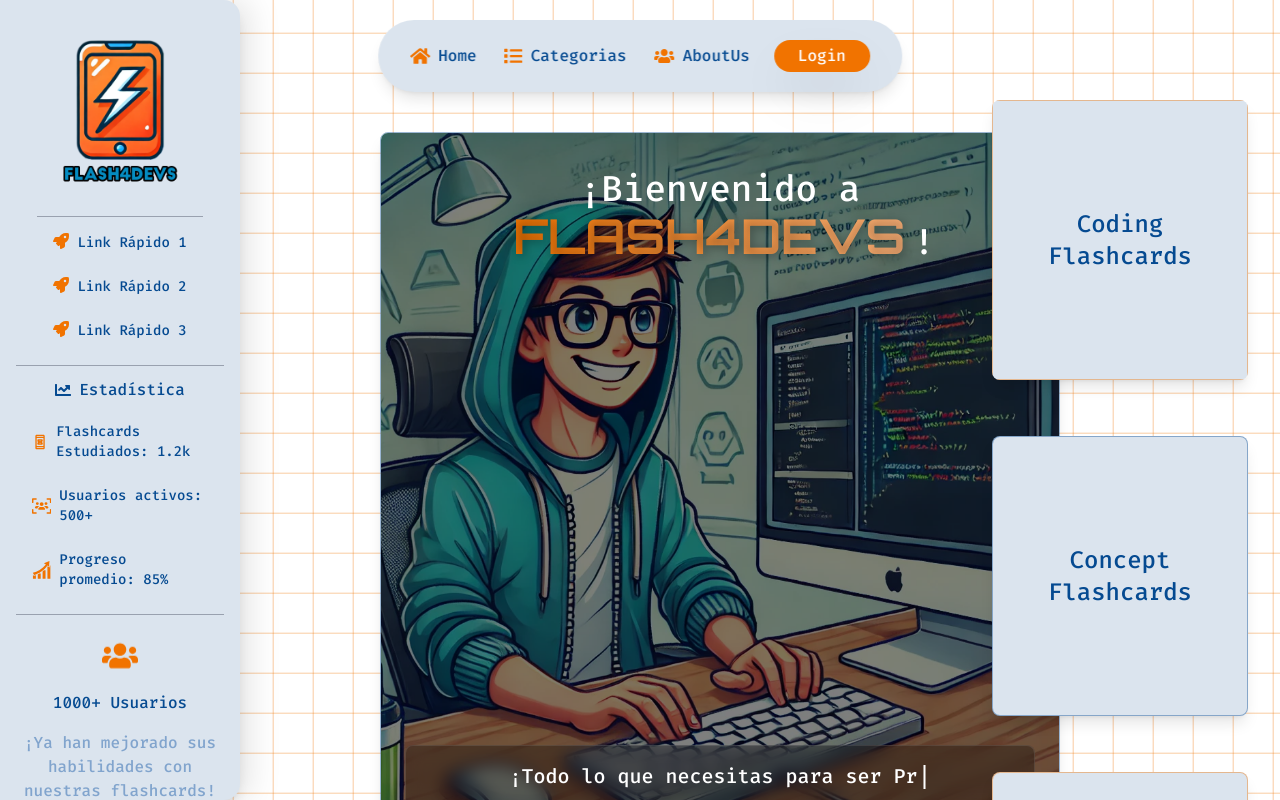
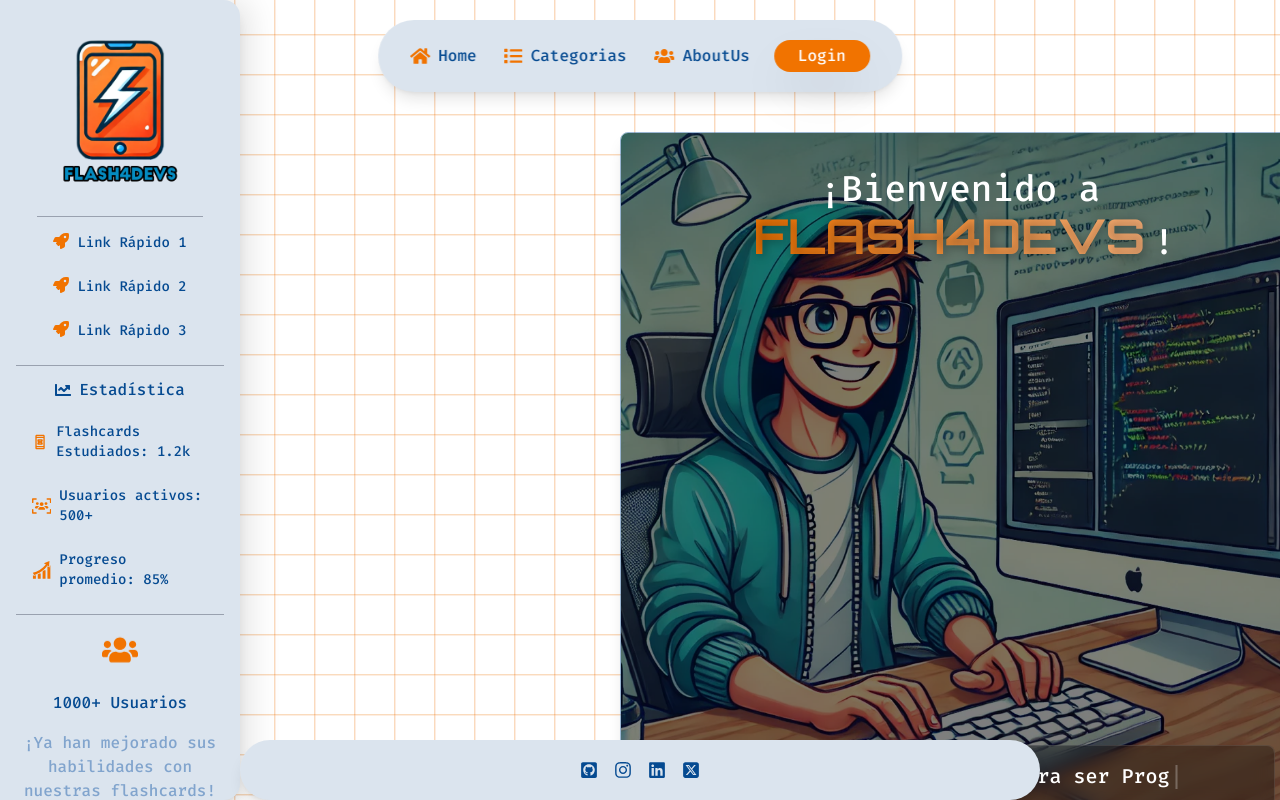
Before and after one commit to iZergiodev/Front-Flash4Devs, a React (Vite) app: page / in a window 1280 px wide. Shown: the top 800 px of the page. Built offline with nearby package versions, Linux system fonts and the light colour scheme.

Commit message:
Creado Footer, cambios de posicionamento

```diff
--- a/Home.jsx
+++ b/Home.jsx
@@ -3,13 +3,13 @@ import { Navbar } from "./src/components/Navbar";
 import { MenuRight } from "./src/components/MenuRight";
 import { SideBar } from "./src/components/SideBar";
 import { HeroSection } from "./src/components/HeroSection";
+import { Footer } from "./src/components/Footer";
 import AnimatedContent from "./src/components/effectcomponents/AnimatedContent";
 import { useUserStore } from "./src/store/userStore";
 import { motion } from "framer-motion";
 import { Link } from "react-router";
 import { useState } from "react";
 import useExtractInfo from "./src/hooks/useExtractInfo";
-import { FaUsers } from "react-icons/fa";
 
 export const Home = () => {
   const { isLogged } = useUserStore();
@@ -23,7 +23,7 @@ export const Home = () => {
 
   return (
     <>
-      <div className="relative w-full h-screen overflow-hidden">
+      <div className="relative w-full h-full">
         <AnimatedContent
           distance={150}
           direction="vertical"
@@ -43,9 +43,6 @@ export const Home = () => {
           ) : (
             ""
           )}
-          <HeroSection />
-          <Navbar />
-          <SideBar />
         </AnimatedContent>
         <Squares
           speed={0.1}
@@ -54,8 +51,12 @@ export const Home = () => {
           borderColor="rgba(241, 115, 0, 0.2)"
           hoverFillColor="#81A4CD"
         />
-        <div className="absolute inset-0 flex items-center justify-center left-240 p-4 z-10 sm:mt-0 mt-20 pointer-events-none">
-          <div className="flex flex-wrap gap-14 w-[700px] h-[600px] max-w-4xl justify-center">
+        <Footer />
+        <Navbar />
+        <SideBar />
+        <div className="flex flex-col items-center justify-center w-full h-full">
+          <HeroSection />
+          <div className="absolute flex items-center flex-wrap gap-14 w-[700px] justify-center  z-30 bottom-3 mb-35">
             <Link to="/eligecategoria/coding">
               <motion.div
                 className={`w-64 h-70 rounded-lg flex flex-col ${
--- /dev/null
+++ b/src/components/Footer.jsx
@@ -0,0 +1,51 @@
+import { FaGithubSquare, FaInstagram, FaLinkedin } from "react-icons/fa";
+import { FaSquareXTwitter } from "react-icons/fa6";
+
+export function Footer() {
+  return (
+    <div className="fixed bottom-0 left-1/2 -translate-x-1/2 w-[800px] h-[60px] bg-card text-text flex justify-center items-center z-40 rounded-full shadow-lg">
+      <ul className="flex justify-center list-none">
+        <li className="mx-2">
+          <a
+            href="https://github.com/YagoCastelao"
+            target="_blank"
+            rel="noopener noreferrer"
+            className="text-text no-underline hover:text-[#ffbb33]"
+          >
+            <FaGithubSquare className="text-lg cursor-pointer" />
+          </a>
+        </li>
+        <li className="mx-2">
+          <a
+            href="https://www.instagram.com/yagocastelao/"
+            target="_blank"
+            rel="noopener noreferrer"
+            className="text-text no-underline hover:text-[#ffbb33]"
+          >
+            <FaInstagram className="text-lg cursor-pointer" />
+          </a>
+        </li>
+        <li className="mx-2">
+          <a
+            href="https://www.linkedin.com/in/yagocimacastelao/"
+            target="_blank"
+            rel="noopener noreferrer"
+            className="text-text no-underline hover:text-[#ffbb33]"
+          >
+            <FaLinkedin className="text-lg cursor-pointer" />
+          </a>
+        </li>
+        <li className="mx-2">
+          <a
+            href="https://x.com/yagocastelau"
+            target="_blank"
+            rel="noopener noreferrer"
+            className="text-text no-underline hover:text-[#ffbb33]"
+          >
+            <FaSquareXTwitter className="text-lg cursor-pointer" />
+          </a>
+        </li>
+      </ul>
+    </div>
+  );
+}
--- a/src/components/HeroSection.jsx
+++ b/src/components/HeroSection.jsx
@@ -4,7 +4,7 @@ import { motion } from "framer-motion";
 export const HeroSection = () => {
   return (
     <motion.div
-      className="absolute flex inset-0 items-center justify-center w-[680px] h-[700px] top-33 left-95 rounded-lg shadow-lg overflow-hidden border border-primary/40 z-20"
+      className="absolute flex inset-0 items-center justify-center w-[680px] h-[700px] top-33 left-155 rounded-lg shadow-lg overflow-hidden border border-primary/40 z-20"
       initial={{ opacity: 0, x: 100 }}
       whileInView={{ opacity: 1, x: 0 }}
       transition={{ duration: 0.8 }}
--- a/src/components/Navbar.jsx
+++ b/src/components/Navbar.jsx
@@ -20,7 +20,7 @@ export const Navbar = () => {
   const { isLogged } = useUserStore();
   return (
     <>
-      <div className="fixed bg-card flex justify-between items-center gap-6 py-5 px-8 left-1/2 translate-x-[-50%] top-[20px] rounded-full backdrop-blur-md text-text shadow-lg z-20 font-semibold">
+      <div className="fixed bg-card flex justify-between items-center gap-6 py-5 px-8 left-1/2 translate-x-[-50%] top-[20px] rounded-full backdrop-blur-md text-text shadow-lg z-40 font-semibold">
         <ul className="flex items-center gap-7 font-bold">
 
           {listItems.map((item) => (
--- a/src/components/effectcomponents/Squares.css
+++ b/src/components/effectcomponents/Squares.css
@@ -1,7 +1,7 @@
 
 .squares-canvas {
   width: 100%;
-  height: 100%;
+  height: 1700px;
   border: none;
   display: block;
 }
```
